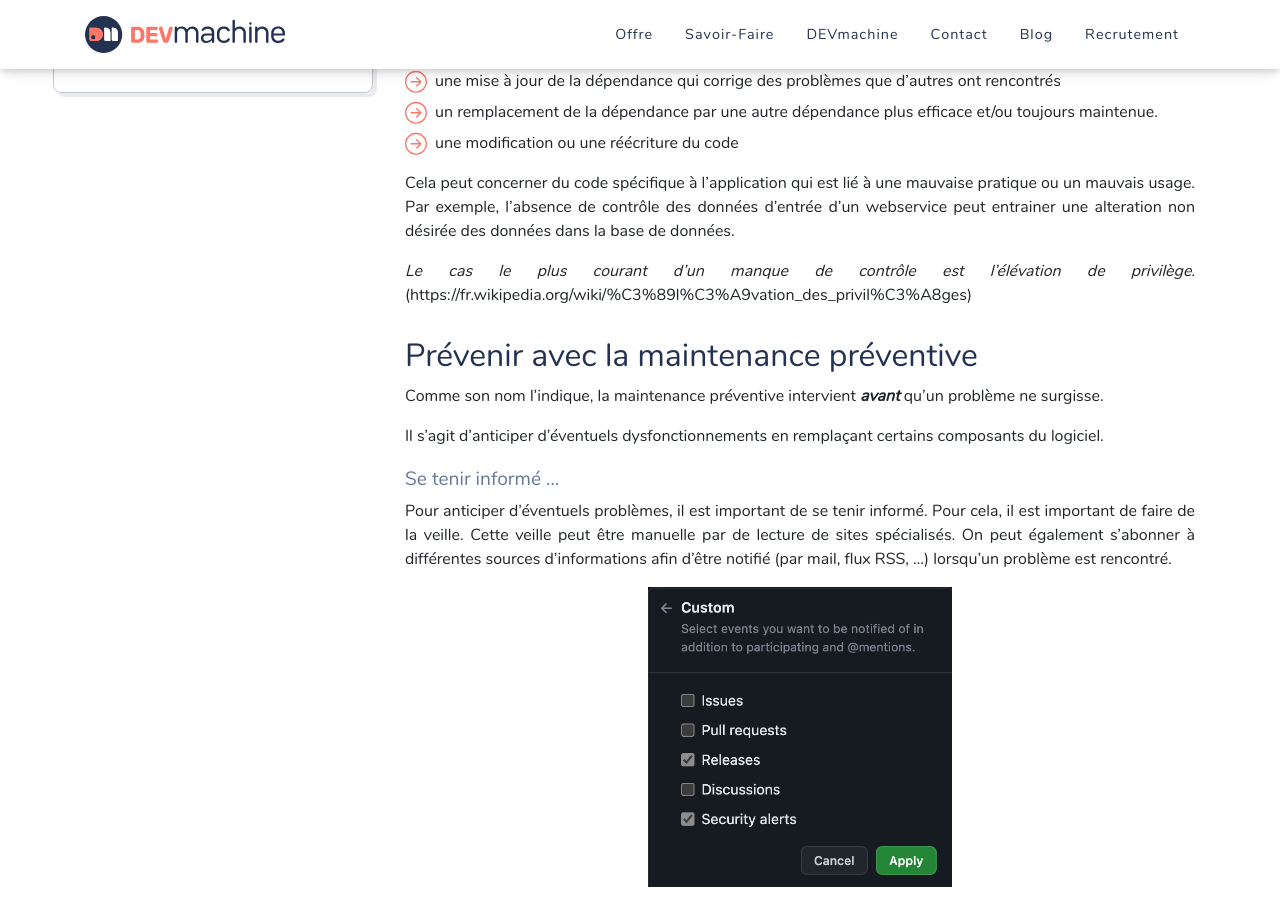
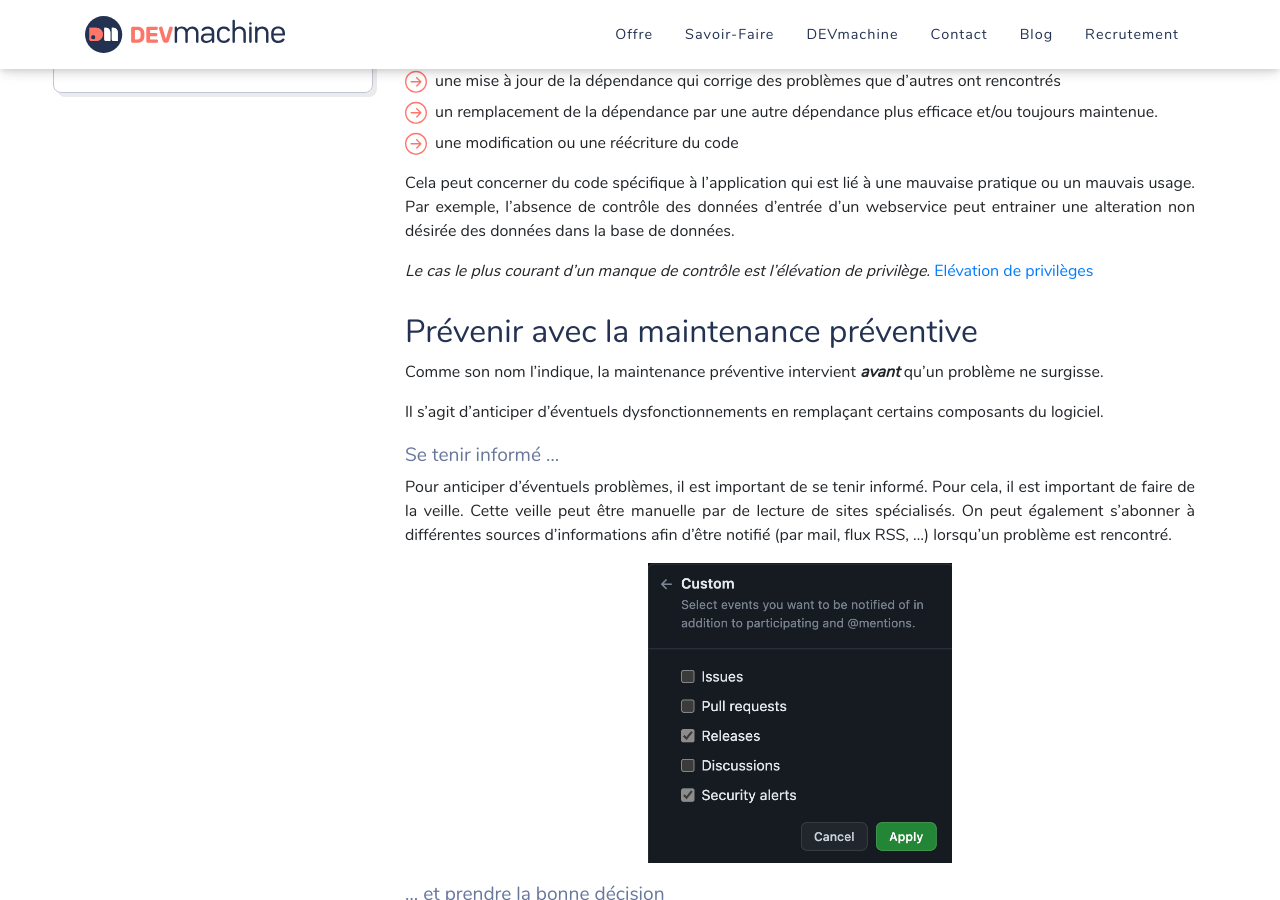
Before and after one commit to DEVmachine-fr/website, a Jekyll site: the page built from _posts/2023-03-28-maintenance-preventive-corrective.md, in a window 1280 px wide and 900 px high, scrolled down 863 px. Built offline with Jekyll 4.4.1, drawn with Linux system fonts in a browser that asks for light colours; nearby versions of some CDN libraries; some web fonts are replaced.

```diff
--- a/_posts/2023-03-28-maintenance-preventive-corrective.md
+++ b/_posts/2023-03-28-maintenance-preventive-corrective.md
@@ -45,7 +45,7 @@
 Cela peut concerner du code spécifique à l'application qui est lié à une mauvaise pratique ou un mauvais usage.
 Par exemple, l'absence de contrôle des données d'entrée d'un webservice peut entrainer une alteration non désirée des données dans la base de données.
 
-_Le cas le plus courant d'un manque de contrôle est l'élévation de privilège._ (https://fr.wikipedia.org/wiki/%C3%89l%C3%A9vation_des_privil%C3%A8ges)
+_Le cas le plus courant d'un manque de contrôle est l'élévation de privilège._ [Elévation de privilèges](https://fr.wikipedia.org/wiki/%C3%89l%C3%A9vation_des_privil%C3%A8ges)
 
 ## Prévenir avec la maintenance préventive
 
```
